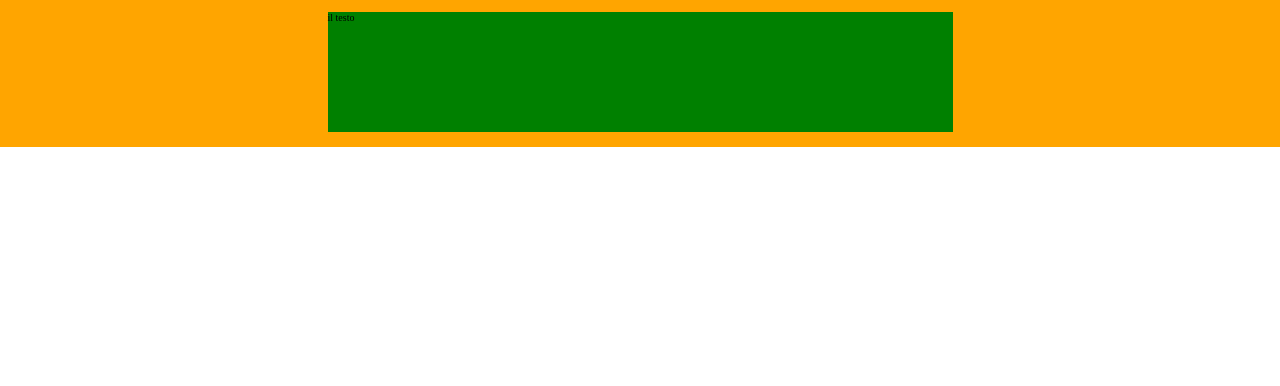
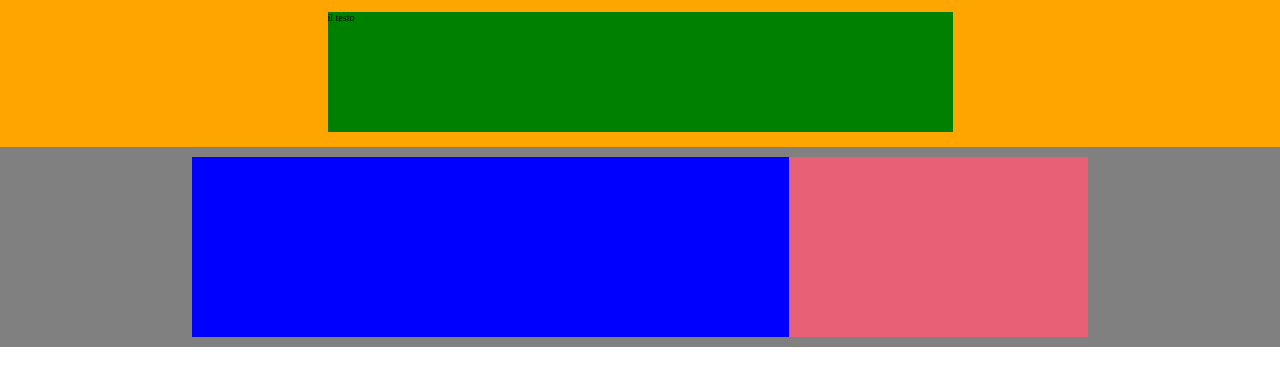
Before and after one commit to V1tale/htmlcss-struttura-discord, a plain HTML site: page index.html in a window 1280 px wide. Shown: the part 34-420 px from the top of the page. Drawn offline with Linux system fonts and the light colour scheme.

Commit message:
prima riga

```diff
--- a/css/style.css
+++ b/css/style.css
@@ -61,3 +61,23 @@ header li {
     height: 120px;
     background-color: green;
  }
+.blocks {
+    display:flex;
+    height: 200px;
+    padding: 10px 0 10px 0;
+ }
+ .blockblue {
+    background-color: blue;
+    flex-grow: 2;
+ }
+ .blockpink {
+    background-color: rgb(231, 96, 118);
+    flex-grow: 1;
+ }
+.backgroundstyle {
+    width: 100%;
+    height: 200px;
+}
+.gray{
+    background-color: gray;
+}
--- a/index.html
+++ b/index.html
@@ -49,8 +49,12 @@
     <!-- /header -->
     <!-- Main -->
     <main>
-        <div class="container">
-
+        <div class="backgroundstyle gray">
+            <div class="container blocks">
+                <div class="blockblue">
+                </div>
+                <div class="blockpink">
+                </div>
         </div>
     </main>
     <!-- /Main -->
```
